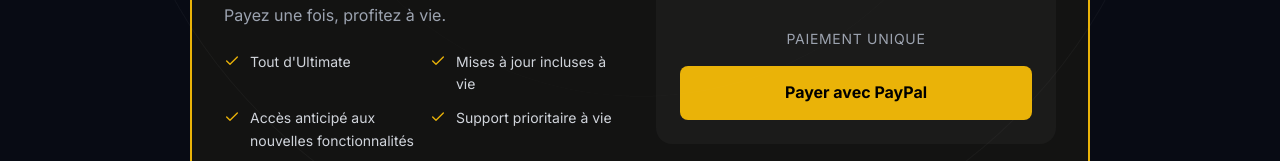
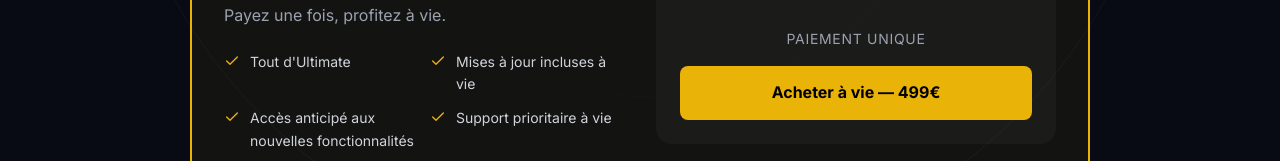
Before and after one commit to Antojljk/hardware-pc-learn, a Next.js app: page / in a window 1280 px wide. Shown: the part 3020-3181 px from the top of the page. Built offline with nearby package versions, Linux system fonts and the light colour scheme; no server answers.

Commit message:
feat: switch lifetime payment to stripe and update button text

```diff
--- /dev/null
+++ b/src/app/api/stripe/lifetime/route.ts
@@ -0,0 +1,26 @@
+import { NextResponse } from 'next/server';
+import { getStripe } from '@/lib/stripe';
+
+export async function POST() {
+  try {
+    const stripe = getStripe();
+
+    const session = await stripe.checkout.sessions.create({
+      payment_method_types: ['card'],
+      line_items: [
+        {
+          price: 'price_1ULg9URkSVAzmjB1ybFLE0Tp',
+          quantity: 1,
+        },
+      ],
+      mode: 'payment',
+      success_url: `${process.env.NEXT_PUBLIC_SITE_URL || 'https://hardware-pc-learn.vercel.app'}/dashboard`,
+      cancel_url: `${process.env.NEXT_PUBLIC_SITE_URL || 'https://hardware-pc-learn.vercel.app'}/offres`,
+    });
+
+    return NextResponse.json({ url: session.url });
+  } catch (error: any) {
+    console.error('Stripe Lifetime Session Error:', error);
+    return NextResponse.json({ error: error.message }, { status: 500 });
+  }
+}
--- a/src/app/offres/page.tsx
+++ b/src/app/offres/page.tsx
@@ -710,9 +710,17 @@ export default function VentePage() {
                  <div className="flex flex-col items-center gap-4 min-w-[200px]">
                    <span className="font-display text-4xl font-bold text-text">499 €</span>
                    <span className="text-xs text-muted uppercase tracking-wider">Paiement unique</span>
-                   <Link href="/offres/lifetime" className="btn-primary w-full text-center bg-yellow-600 hover:bg-yellow-500 border-none text-black font-bold">
-                     Payer avec PayPal
-                   </Link>
+                    <button
+                      onClick={async () => {
+                        const res = await fetch('/api/stripe/lifetime', { method: 'POST' });
+                        const data = await res.json();
+                        if (data.url) window.location.href = data.url;
+                      }}
+                      className="btn-primary w-full text-center bg-yellow-600 hover:bg-yellow-500 border-none text-black font-bold"
+                    >
+                      Acheter à vie — 499€
+                    </button>
+
                  </div>
                </div>
              </div>
--- a/src/components/landing/PricingCTA.tsx
+++ b/src/components/landing/PricingCTA.tsx
@@ -191,8 +191,12 @@ export function PricingCTA() {
              <div style={{ display: 'flex', flexDirection: 'column', alignItems: 'center', gap: '16px', padding: '24px', background: 'rgba(255,255,255,0.03)', borderRadius: '16px' }}>
                <div style={{ fontSize: '42px', fontWeight: 'bold', color: 'white', fontFamily: 'var(--font-display, sans-serif)' }}>499 €</div>
                <div style={{ fontSize: '14px', color: '#9ca3af', textTransform: 'uppercase', letterSpacing: '0.05em' }}>Paiement unique</div>
-               <Link
-                 href="/offres/lifetime"
+               <button
+                 onClick={async () => {
+                   const res = await fetch('/api/stripe/lifetime', { method: 'POST' });
+                   const data = await res.json();
+                   if (data.url) window.location.href = data.url;
+                 }}
                  style={{
                    display: 'block',
                    width: '100%',
@@ -203,11 +207,13 @@ export function PricingCTA() {
                    textDecoration: 'none',
                    background: '#eab308',
                    color: 'black',
-                   transition: 'all 0.3s ease'
+                   transition: 'all 0.3s ease',
+                   border: 'none',
+                   cursor: 'pointer'
                  }}
                >
-                 Payer avec PayPal
-               </Link>
+                 Acheter à vie — 499€
+               </button>
              </div>
            </div>
          </div>
```
